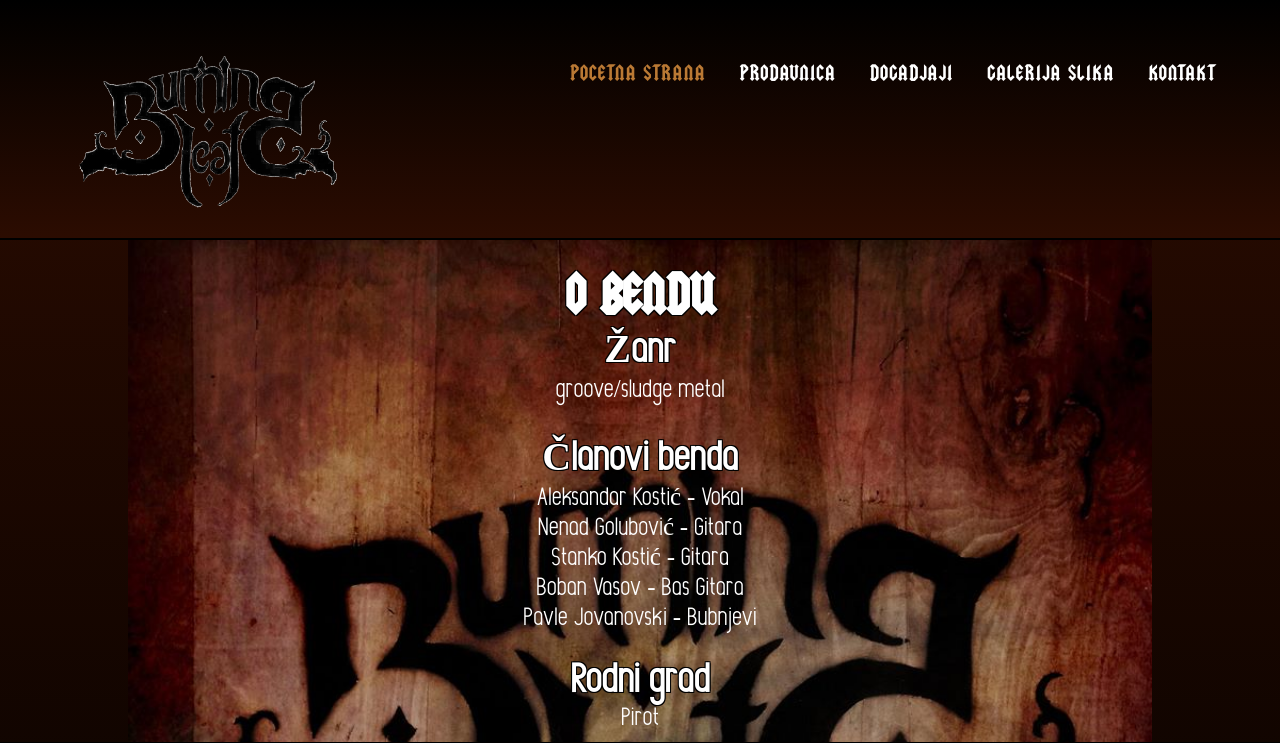
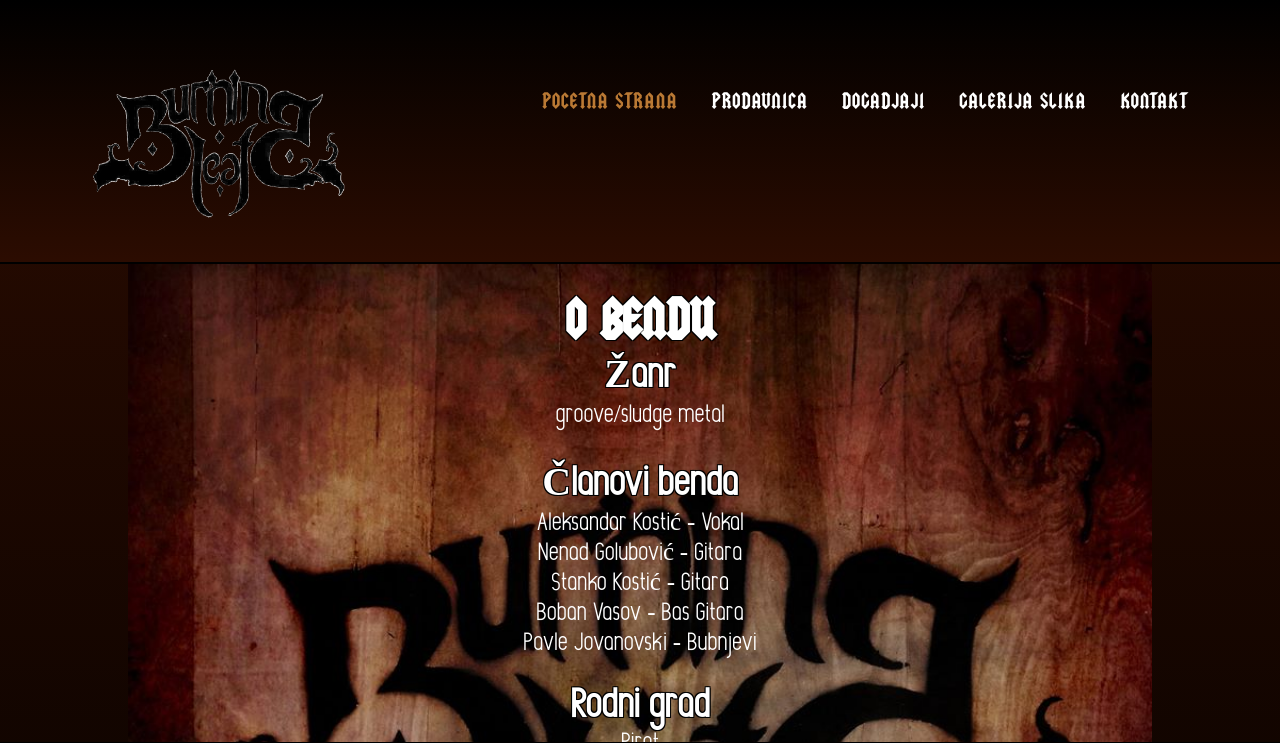
Before and after one commit to botexpert/KatarinaWeb, a plain HTML site: page index.html in a window 1280 px wide. Shown: the top 743 px of the page. Drawn offline with Linux system fonts and the light colour scheme; a script that the page names is missing.

Commit message:
Skoro kraj

```diff
--- a/css/style.css
+++ b/css/style.css
@@ -22,23 +22,32 @@ body {
 	color: #fff;
 
 }
+.row {
+	display: flex; /* equal height of the children */
+  }
 
-.top{
-	min-width: 50%;
-	max-width: 50%;
+.col {
+	flex: auto; /* additionally, equal width */
+	padding: 1em;
+  }
+.col img{
+	float: left;
+	max-width: 25%;
+	height: fit-content;
 }
-.top img {
+
+/*.top{
+	width: 25%;
 	float: left;
-	width: 50%;
-	height: 50%;
+	height: 5%;
+	background-image: url("static/logo.png") no-repeat contain;
 }
 
 .top2{
 	float: right;
-
 	min-width:50%;
 	max-width: 75%;
-}
+}*/
 
 .pozadina{
     background-image: radial-gradient(#2c0c01,#000000);
@@ -335,7 +344,7 @@ textarea{
 		padding-top:2%;
 	}
 	.menu {
-        display: block !important;
+		display: block !important;
 	}
 
 	.menu a {
@@ -368,5 +377,7 @@ textarea{
 		top:20%;
 		right: 50%;
 	}
-
+	.menu{
+		float:right;
+	}
 }
--- a/index.html
+++ b/index.html
@@ -17,9 +17,9 @@
     </head>
     <body>
         <div id="header-wrapper">
-            <header>
-                <div class="top"><img src="static/logo.png" alt="logo"></div>
-                <div class="top2">
+            <header class="row">
+                <div class="col"><img src="static/logo.png"</div>
+                <div class="col">
                 <nav class="menu">
                     <a id="current" href="">Pocetna strana</a>
                     <a href="Merch.html">Prodavnica</a>
```
Also changed, not shown: Merch.html (+3 -5 lines).
